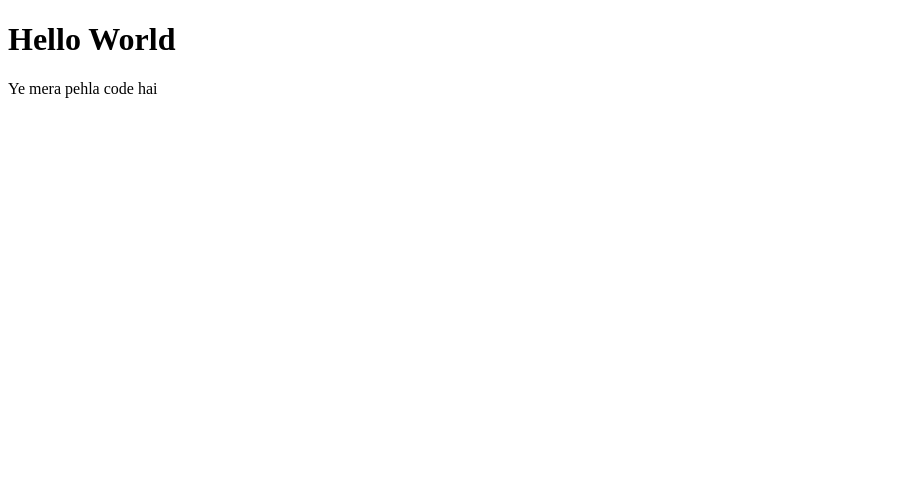
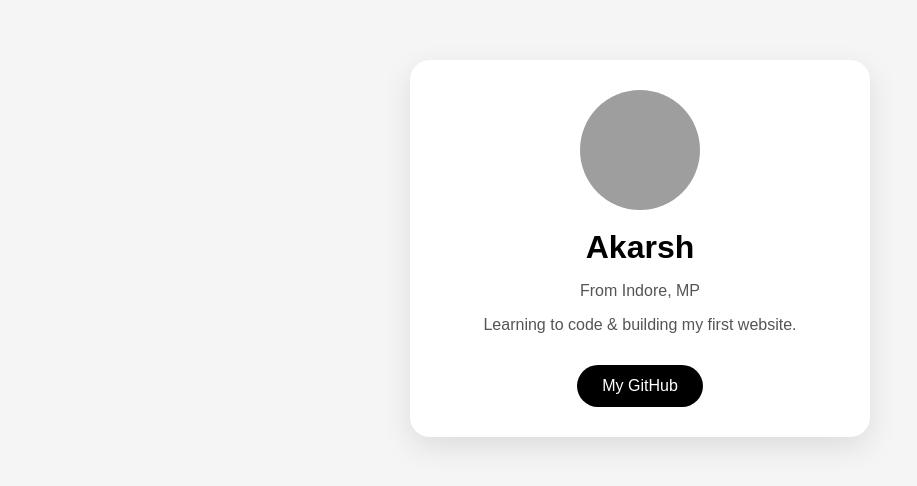
Before and after one commit to akarshh583/first-codes, a plain HTML site: page index.html in a window 1280 px wide. Shown: the whole page, without its empty margins (0-917 px from the left). Drawn offline with Linux system fonts and the light colour scheme; grey boxes are pictures that could not be loaded.

Commit message:
Update title and add portfolio styling to index.html

```diff
--- a/index.html
+++ b/index.html
@@ -1,10 +1,24 @@
 <!DOCTYPE html>
 <html>
 <head>
-<title>My First Code</title>
+<title>Akarsh - Portfolio</title>
+<meta name="viewport" content="width=device-width, initial-scale=1.0">
+<style>
+body { font-family: sans-serif; text-align: center; background: #f5f5f5; margin: 0; padding: 20px; }
+.card { background: white; max-width: 400px; margin: 40px auto; padding: 30px; border-radius: 20px; box-shadow: 0 10px 30px rgba(0,0,0,0.1); }
+img { width: 120px; height: 120px; border-radius: 50%; }
+h1 { margin: 15px 0 5px; }
+p { color: #555; }
+.btn { display: inline-block; background: black; color: white; padding: 12px 25px; border-radius: 30px; text-decoration: none; margin-top: 15px; }
+</style>
 </head>
 <body>
-<h1>Hello World</h1>
-<p>Ye mera pehla code hai</p>
+<div class="card">
+<img src="https://avatars.githubusercontent.com/u/1?v=4" alt="profile">
+<h1>Akarsh</h1>
+<p>From Indore, MP</p>
+<p>Learning to code & building my first website.</p>
+<a class="btn" href="https://github.com/akarshh583">My GitHub</a>
+</div>
 </body>
 </html>
```
